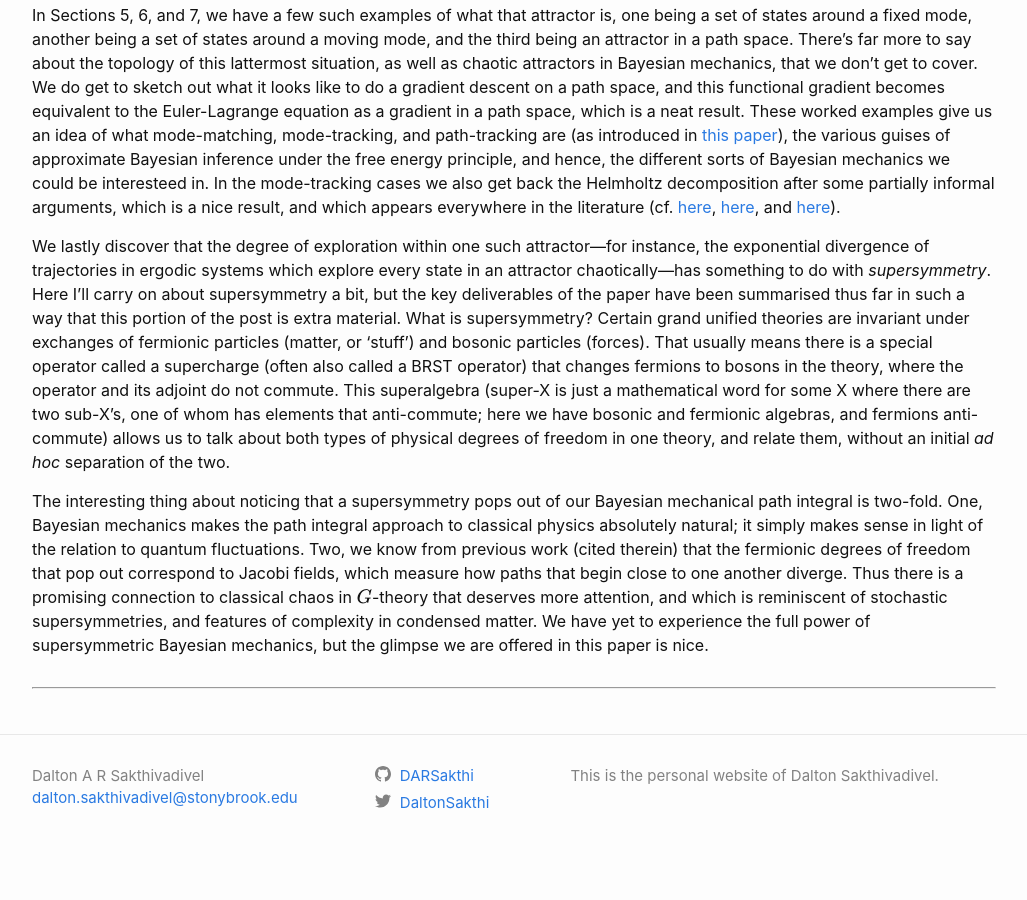
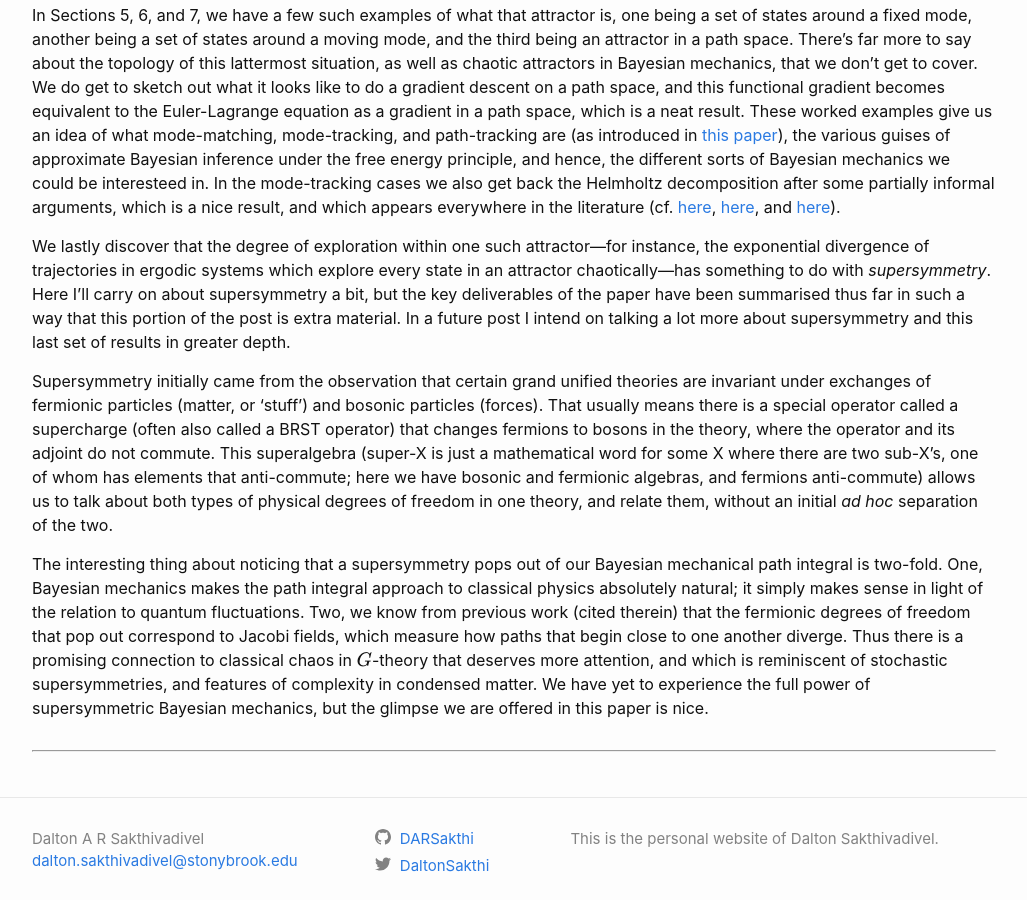
Before and after one commit to DARSakthi/DARSakthi.github.io, a Jekyll site: the page built from _posts/2022-06-28-BMech-III.markdown, in a window 1280 px wide and 900 px high, scrolled down 1226 px. Shown: the whole window, without its empty margins (126-1153 px from the left). Built offline with Jekyll 4.4.1, drawn with Linux system fonts in a browser that asks for light colours; formulas are drawn with MathJax 3; comment, search, counter and statistics services are not loaded; before the commit the page ends 2101 px from its top, so only the background shows below that.

Commit message:
Added text, published

```diff
--- a/_posts/2022-06-28-BMech-III.markdown
+++ b/_posts/2022-06-28-BMech-III.markdown
@@ -23,6 +23,8 @@ The rest of the paper walks through the same typology as what exists in the abst
 
 In Sections 5, 6, and 7, we have a few such examples of what that attractor is, one being a set of states around a fixed mode, another being a set of states around a moving mode, and the third being an attractor in a path space. There's far more to say about the topology of this lattermost situation, as well as chaotic attractors in Bayesian mechanics, that we don't get to cover. We do get to sketch out what it looks like to do a gradient descent on a path space, and this functional gradient becomes equivalent to the Euler-Lagrange equation as a gradient in a path space, which is a neat result. These worked examples give us an idea of what mode-matching, mode-tracking, and path-tracking are (as introduced in [this paper](https://arxiv.org/abs/2205.11543)), the various guises of approximate Bayesian inference under the free energy principle, and hence, the different sorts of Bayesian mechanics we could be interesteed in. In the mode-tracking cases we also get back the Helmholtz decomposition after some partially informal arguments, which is a nice result, and which appears everywhere in the literature (cf. [here](https://royalsocietypublishing.org/doi/full/10.1098/rsta.2019.0159), [here](https://doi.org/10.1016/j.plrev.2021.11.001), and [here](https://arxiv.org/abs/2204.13576)).
 
-We lastly discover that the degree of exploration within one such attractor—for instance, the exponential divergence of trajectories in ergodic systems which explore every state in an attractor chaotically—has something to do with _supersymmetry_. Here I'll carry on about supersymmetry a bit, but the key deliverables of the paper have been summarised thus far in such a way that this portion of the post is extra material. What is supersymmetry? Certain grand unified theories are invariant under exchanges of fermionic particles (matter, or 'stuff') and bosonic particles (forces). That usually means there is a special operator called a supercharge (often also called a BRST operator) that changes fermions to bosons in the theory, where the operator and its adjoint do not commute. This superalgebra (super-X is just a mathematical word for some X where there are two sub-X's, one of whom has elements that anti-commute; here we have bosonic and fermionic algebras, and fermions anti-commute) allows us to talk about both types of physical degrees of freedom in one theory, and relate them, without an initial _ad hoc_ separation of the two.
+We lastly discover that the degree of exploration within one such attractor—for instance, the exponential divergence of trajectories in ergodic systems which explore every state in an attractor chaotically—has something to do with _supersymmetry_. Here I'll carry on about supersymmetry a bit, but the key deliverables of the paper have been summarised thus far in such a way that this portion of the post is extra material. In a future post I intend on talking a lot more about supersymmetry and this last set of results in greater depth.
+
+Supersymmetry initially came from the observation that certain grand unified theories are invariant under exchanges of fermionic particles (matter, or 'stuff') and bosonic particles (forces). That usually means there is a special operator called a supercharge (often also called a BRST operator) that changes fermions to bosons in the theory, where the operator and its adjoint do not commute. This superalgebra (super-X is just a mathematical word for some X where there are two sub-X's, one of whom has elements that anti-commute; here we have bosonic and fermionic algebras, and fermions anti-commute) allows us to talk about both types of physical degrees of freedom in one theory, and relate them, without an initial _ad hoc_ separation of the two.
 
 The interesting thing about noticing that a supersymmetry pops out of our Bayesian mechanical path integral is two-fold. One, Bayesian mechanics makes the path integral approach to classical physics absolutely natural; it simply makes sense in light of the relation to quantum fluctuations. Two, we know from previous work (cited therein) that the fermionic degrees of freedom that pop out correspond to Jacobi fields, which measure how paths that begin close to one another diverge. Thus there is a promising connection to classical chaos in $$G$$-theory that deserves more attention, and which is reminiscent of stochastic supersymmetries, and features of complexity in condensed matter. We have yet to experience the full power of supersymmetric Bayesian mechanics, but the glimpse we are offered in this paper is nice.
```
